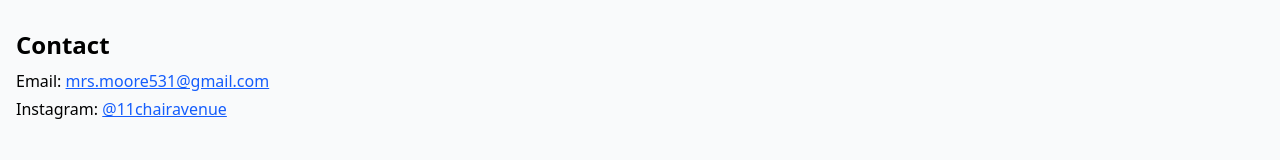
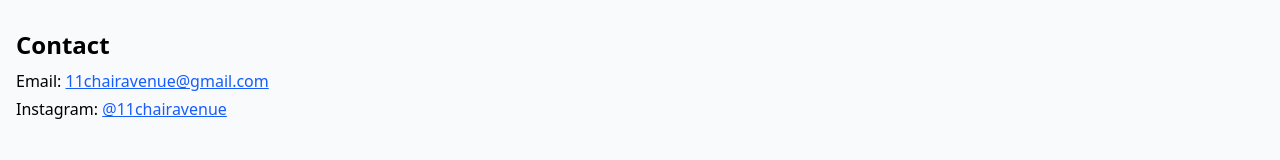
Before and after one commit to john-e-moore/11ca, a Next.js app: page /about in a window 1280 px wide. Shown: the part 355-515 px from the top of the page. Built offline with nearby package versions, Linux system fonts and the light colour scheme.

Commit message:
correct email address

```diff
--- a/src/app/about/page.tsx
+++ b/src/app/about/page.tsx
@@ -33,10 +33,10 @@ export default function About() {
           <li>
             Email: {" "}
             <a
-              href="mailto:hello@11chairavenue.com"
+              href="mailto:11chairavenue@gmail.com"
               className="text-blue-600 underline"
             >
-              mrs.moore531@gmail.com
+              11chairavenue@gmail.com
             </a>
           </li>
           <li>
```
